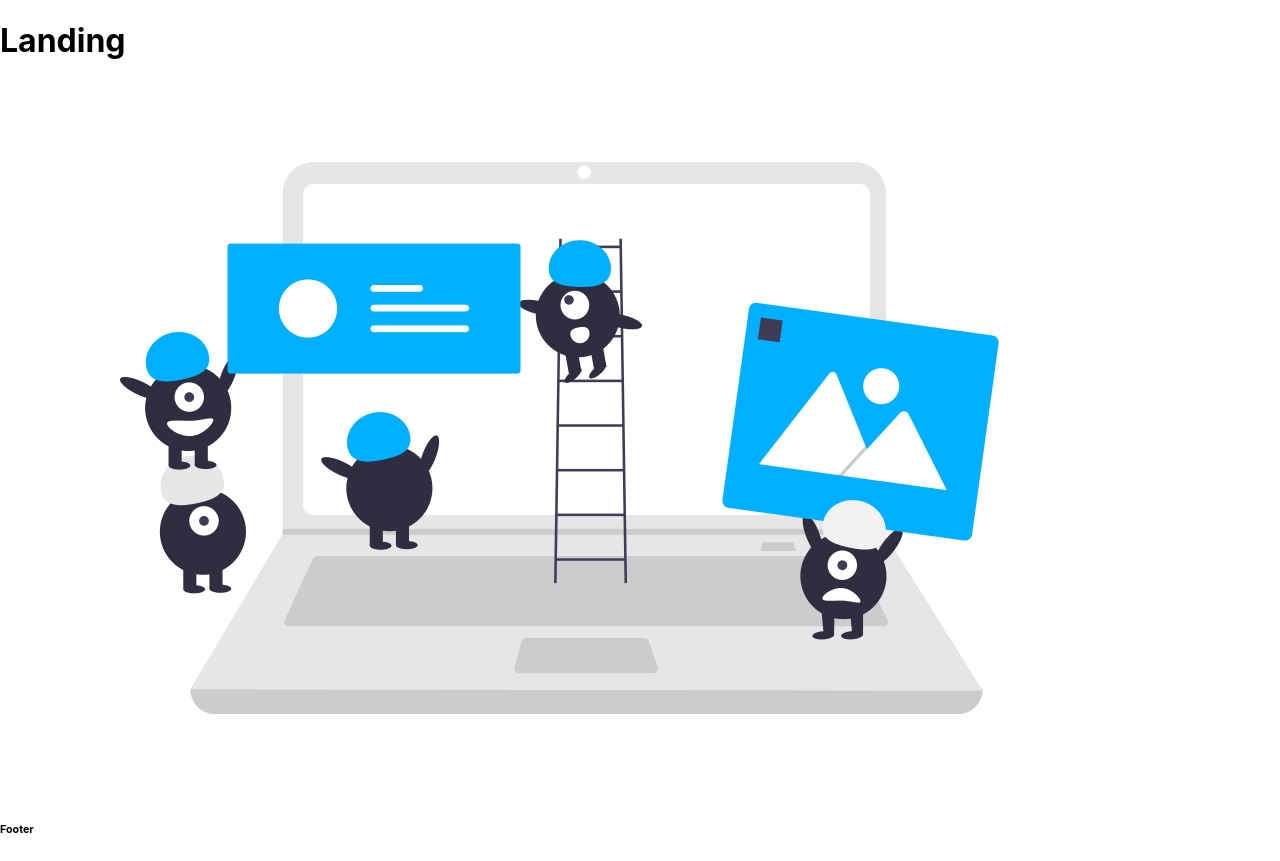
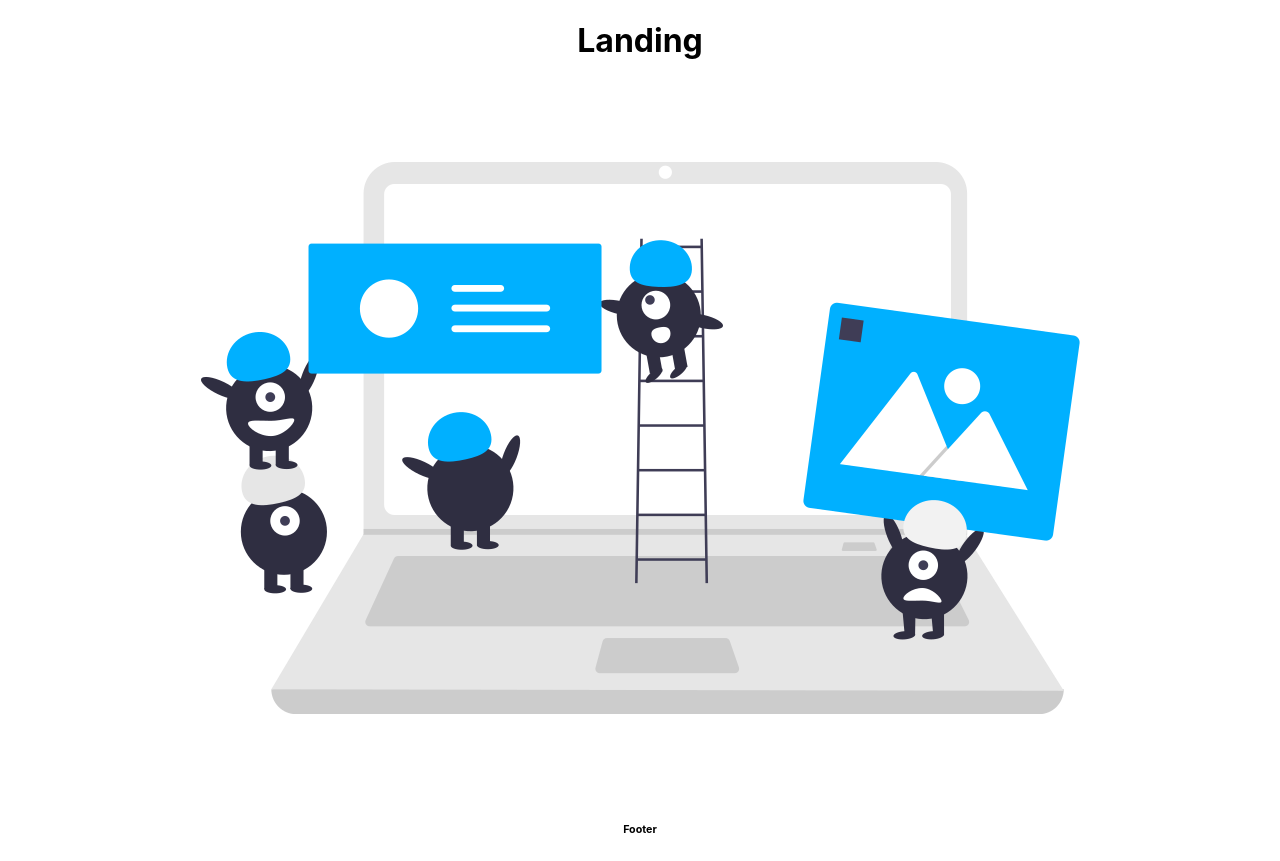
Before and after one commit to crispad/landing, a React (Create React App) app in the folder landing/: page / in a window 1280 px wide. Built offline with nearby package versions, Linux system fonts and the light colour scheme.

Commit message:
styling on landing page

```diff
--- a/landing/src/App.css
+++ b/landing/src/App.css
@@ -36,3 +36,7 @@
     transform: rotate(360deg);
   }
 }
+
+.content_team {
+  height: 100%;
+}
--- a/landing/src/App.js
+++ b/landing/src/App.js
@@ -2,7 +2,7 @@ import React from 'react';
 import Footer from './Components/Footer';
 import content_team from './Images/content_team.png';
 import NavBar from './Components/NavBar';
-//import './App.css';
+import './App.css';
 
 function App() {
   return (
```
